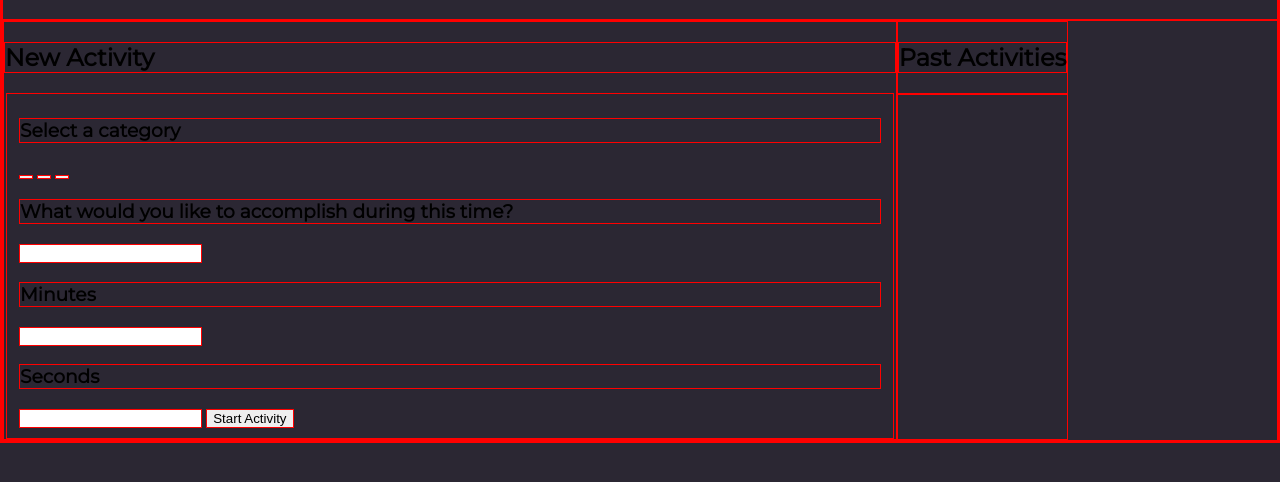
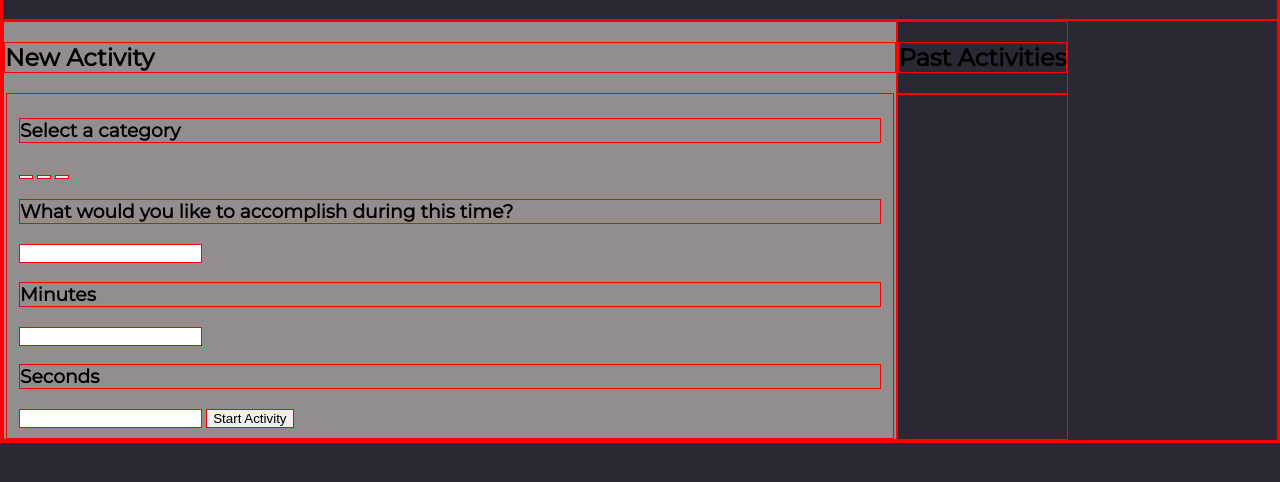
Before and after one commit to Josephhaefling/intention-timer, a plain HTML site: page index.html in a window 1280 px wide. Shown: the part 68-550 px from the top of the page. Drawn offline with Linux system fonts and the light colour scheme.

Commit message:
Initial left section commit

```diff
--- a/styles.css
+++ b/styles.css
@@ -23,6 +23,7 @@ display: flex;
 /* left section */
 .left-section {
 width: 70%;
+background-color: #938E8E;
 }
 
 
```
